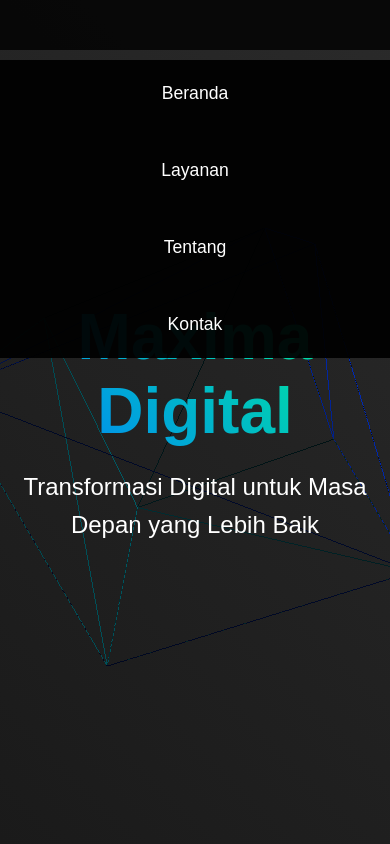
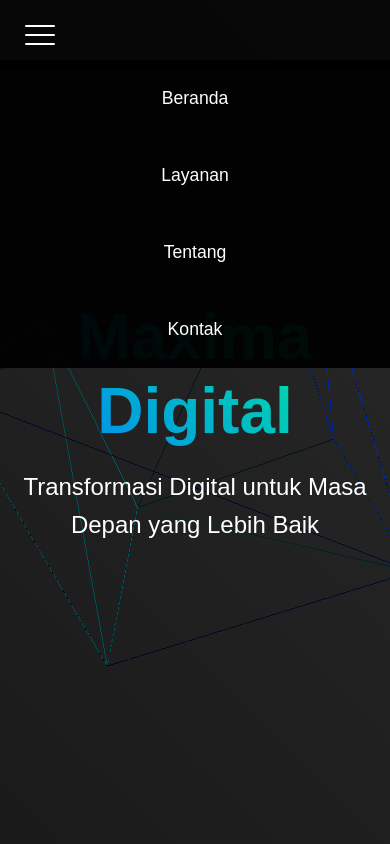
Before and after one commit to MochammadZaqyRomdhoni/maxima1, a plain HTML site: page index.html in a window 390 px wide. Shown: the top 844 px of the page. Drawn offline with nearby package versions, Linux system fonts and the light colour scheme.

Commit message:
index.html

```diff
--- a/index.html
+++ b/index.html
@@ -10,54 +10,82 @@
         }
 
         .navbar {
-            padding: 10px;
-            width: 100vw;
-            position: fixed;
-            top: 0;
-            left: 0;
+            padding: 15px;
+            width: 100%;
+            display: flex;
+            justify-content: space-between;
+            align-items: center;
         }
 
         .nav-links {
-            flex-direction: column;
-            gap: 15px;
-            align-items: center;
             display: none;
             position: fixed;
             top: 60px;
             left: 0;
-            right: 0;
-            width: 100vw;
+            width: 100%;
             background: rgba(0,0,0,0.95);
-            padding: 15px 0;
-            margin: 0;
+            padding: 20px 0;
+            flex-direction: column;
+            align-items: center;
+            gap: 20px;
+            transition: all 0.3s ease;
+            z-index: 1000;
         }
 
         .nav-links.active {
             display: flex;
         }
 
-        .menu-toggle {
+        .hamburger {
             display: block;
-            position: absolute;
-            right: 15px;
-            top: 15px;
+            width: 30px;
+            height: 20px;
+            position: relative;
             cursor: pointer;
             z-index: 1001;
         }
 
-        .menu-toggle span {
+        .hamburger span {
             display: block;
-            width: 25px;
+            position: absolute;
             height: 2px;
+            width: 100%;
             background: #fff;
-            margin: 4px 0;
-            transition: 0.3s;
+            border-radius: 2px;
+            transition: all 0.3s ease;
+        }
+
+        .hamburger span:nth-child(1) {
+            top: 0;
+        }
+
+        .hamburger span:nth-child(2) {
+            top: 9px;
+        }
+
+        .hamburger span:nth-child(3) {
+            top: 18px;
+        }
+
+        /* Animasi hamburger saat aktif */
+        .hamburger.active span:nth-child(1) {
+            transform: rotate(45deg);
+            top: 9px;
+        }
+
+        .hamburger.active span:nth-child(2) {
+            opacity: 0;
+        }
+
+        .hamburger.active span:nth-child(3) {
+            transform: rotate(-45deg);
+            top: 9px;
         }
 
         .hero {
             padding: 0;
             margin: 0;
-            width: 100vw;
+            width: 100%;
             min-height: 100vh;
             overflow: hidden;
         }
@@ -65,21 +93,43 @@
 </style>
 <script>
     document.addEventListener('DOMContentLoaded', function() {
-        const menuToggle = document.querySelector('.menu-toggle');
+        const hamburger = document.createElement('div');
+        hamburger.className = 'hamburger';
+        hamburger.innerHTML = `
+            <span></span>
+            <span></span>
+            <span></span>
+        `;
+
+        const navbar = document.querySelector('.navbar');
         const navLinks = document.querySelector('.nav-links');
 
-        menuToggle.addEventListener('click', function() {
+        // Masukkan hamburger ke navbar
+        navbar.insertBefore(hamburger, navLinks);
+
+        hamburger.addEventListener('click', function() {
+            this.classList.toggle('active');
             navLinks.classList.toggle('active');
         });
 
         // Menutup menu saat link diklik
         document.querySelectorAll('.nav-links a').forEach(link => {
             link.addEventListener('click', () => {
+                hamburger.classList.remove('active');
                 navLinks.classList.remove('active');
             });
         });
+
+        // Menutup menu saat scroll
+        window.addEventListener('scroll', () => {
+            if(navLinks.classList.contains('active')) {
+                hamburger.classList.remove('active');
+                navLinks.classList.remove('active');
+            }
+        });
     });
 </script>
+
 
 
 <html lang="id">
```
